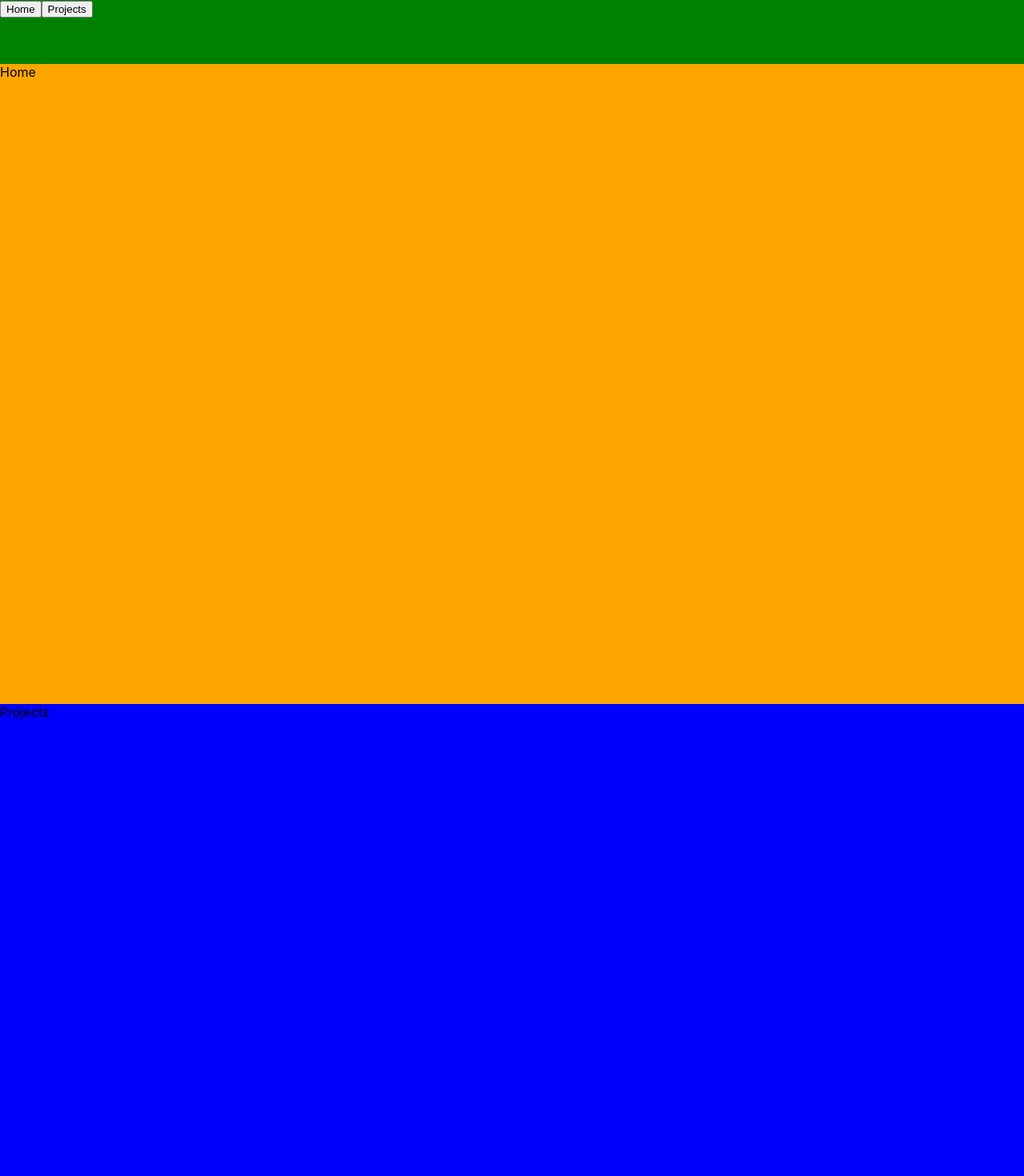
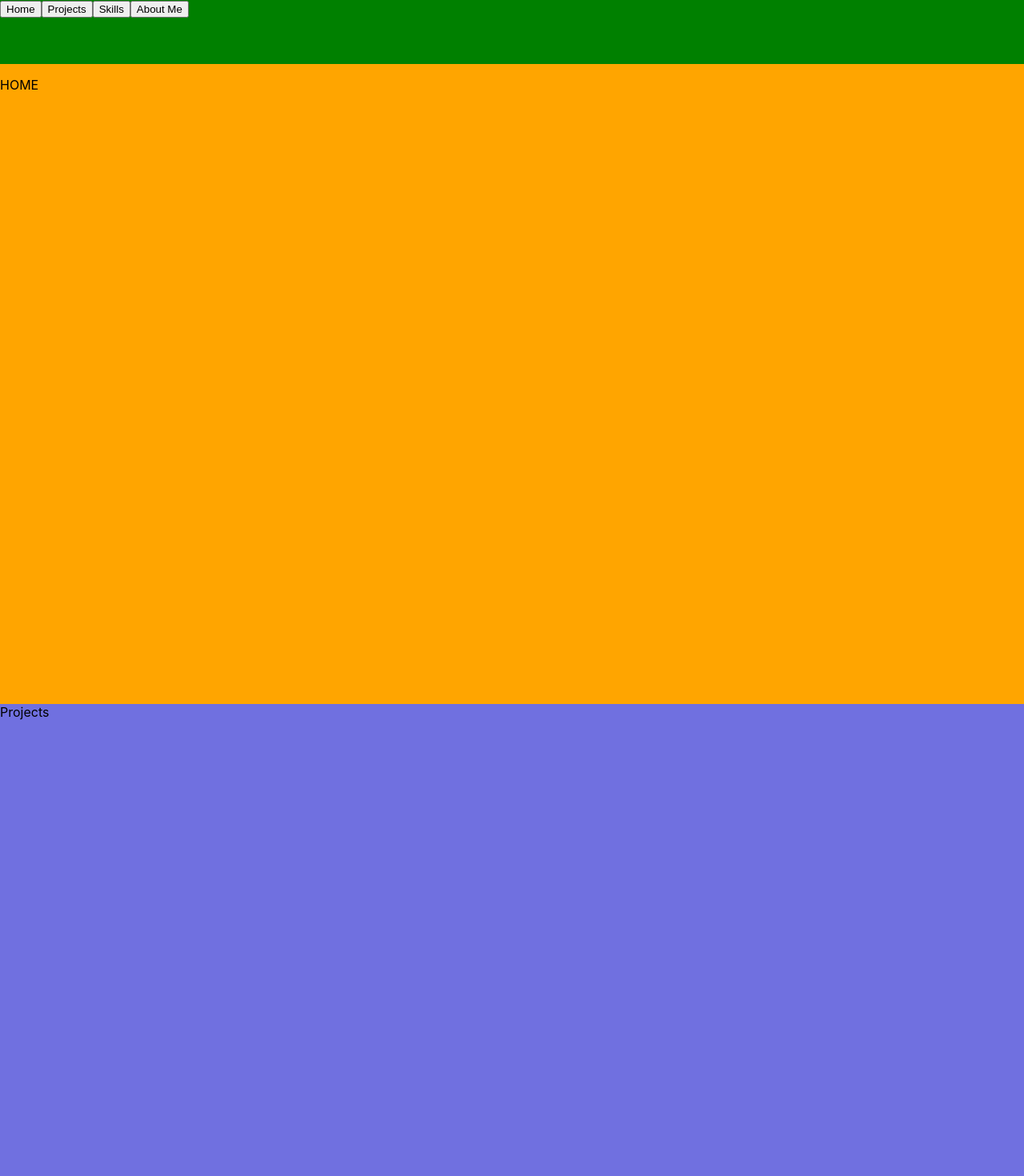
Before and after one commit to vitorva/portfolio, a React (Create React App) app: page / in a window 1280 px wide. Shown: the top 1470 px of the page at 80% size. Built offline with nearby package versions, Linux system fonts and the light colour scheme.

Commit message:
smooth transition between sections

```diff
--- a/src/App.css
+++ b/src/App.css
@@ -15,7 +15,7 @@
 }
 
 .projects, .aboutMe   {
-    background-color: blue;;
+    background-color: rgb(112, 112, 224);;
 }
 
 header {
--- a/src/App.tsx
+++ b/src/App.tsx
@@ -10,6 +10,9 @@ function App() {
 
   const homeRef = useRef<HTMLDivElement>(null);
   const projectsRef = useRef<HTMLDivElement>(null);
+  const skillsRef = useRef<HTMLDivElement>(null);
+  const aboutMeRef = useRef<HTMLDivElement>(null);
+
 
   const scrollToHome = () => {
     if (homeRef.current) {
@@ -23,18 +26,32 @@ function App() {
     }
   };
 
+  const scrollToSkills = () => {
+    if (skillsRef.current) {
+      skillsRef.current.scrollIntoView({ behavior: 'smooth' });
+    }
+  };
+
+  const scrollToAboutMe = () => {
+    if (aboutMeRef.current) {
+      aboutMeRef.current.scrollIntoView({ behavior: 'smooth' });
+    }
+  };
+
 
   return (
     <>
         <Header
         scrollToHome={scrollToHome}
         scrollToProjects={scrollToProjects}
+        scrollToSkills={scrollToSkills}
+        scrollToAboutMe={scrollToAboutMe}
       />
       <div className="App">
-          <Home/>
+          <Home homeRef = {homeRef}/>
           <Projects projectsRef = {projectsRef}/>
-          <Skills/>
-          <AboutMe/>
+          <Skills skillsRef = {skillsRef}/>
+          <AboutMe aboutMeRef = {aboutMeRef}/>
       </div>
     </>
   );
--- a/src/components/AboutMe.tsx
+++ b/src/components/AboutMe.tsx
@@ -1,5 +1,12 @@
-function AboutMe() {
-    return (<div className="aboutMe">AboutME</div>)
+import React, { useRef } from 'react';
+
+interface AboutMeProps {
+    aboutMeRef: React.RefObject<HTMLDivElement>;
+}
+
+
+function AboutMe({aboutMeRef} : AboutMeProps) {
+    return (<div ref ={aboutMeRef} style={{ scrollMarginTop: '10vh' }} className="aboutMe">AboutME</div>)
 }
 
 export default AboutMe;
--- a/src/components/Header.tsx
+++ b/src/components/Header.tsx
@@ -3,13 +3,17 @@ import React, { useRef } from 'react';
 interface HeaderProps {
   scrollToHome: () => void;
   scrollToProjects: () => void;
+  scrollToSkills: () => void;
+  scrollToAboutMe: () => void;
 }
 
-function Header({ scrollToHome, scrollToProjects }: HeaderProps) {
+function Header({ scrollToHome, scrollToProjects, scrollToSkills, scrollToAboutMe }: HeaderProps) {
   return (
     <header>
       <button onClick={scrollToHome}>Home</button>
       <button onClick={scrollToProjects}>Projects</button>
+      <button onClick={scrollToSkills}>Skills</button>
+      <button onClick={scrollToAboutMe}>About Me</button>
     </header>
   );
 }
--- a/src/components/Home.tsx
+++ b/src/components/Home.tsx
@@ -1,7 +1,12 @@
-function Home() {
+interface HomeProps {
+    homeRef: React.RefObject<HTMLDivElement>;
+}
 
-    return (<div className="home">Home</div>)
+function Home({homeRef} : HomeProps) {
 
+    return (<div ref ={homeRef} style={{ scrollMarginTop: '10vh' }} className="home">
+        <p>HOME</p>
+    </div>)
 }
 
 export default Home;
--- a/src/components/Projects.tsx
+++ b/src/components/Projects.tsx
@@ -2,10 +2,10 @@ import React, { useRef } from 'react';
 
 interface ProjectsProps {
     projectsRef: React.RefObject<HTMLDivElement>;
-  }
+}
 
 function Projects({ projectsRef }: ProjectsProps) {
-    return (<div ref={projectsRef} className="projects">Projects</div>)
+    return (<div ref={projectsRef} style={{ scrollMarginTop: '10vh' }} className="projects">Projects</div>)
 }
 
 export default Projects;
--- a/src/components/Skills.tsx
+++ b/src/components/Skills.tsx
@@ -1,7 +1,9 @@
-import React, { useRef } from 'react';
+interface SkillsProps {
+    skillsRef: React.RefObject<HTMLDivElement>;
+}
 
-function Skills() {
-    return (<div className="skills">Skills</div>)
+function Skills({skillsRef} : SkillsProps) {
+    return (<div ref = {skillsRef} style={{ scrollMarginTop: '10vh' }} className="skills">Skills</div>)
 }
 
 export default Skills;
```
